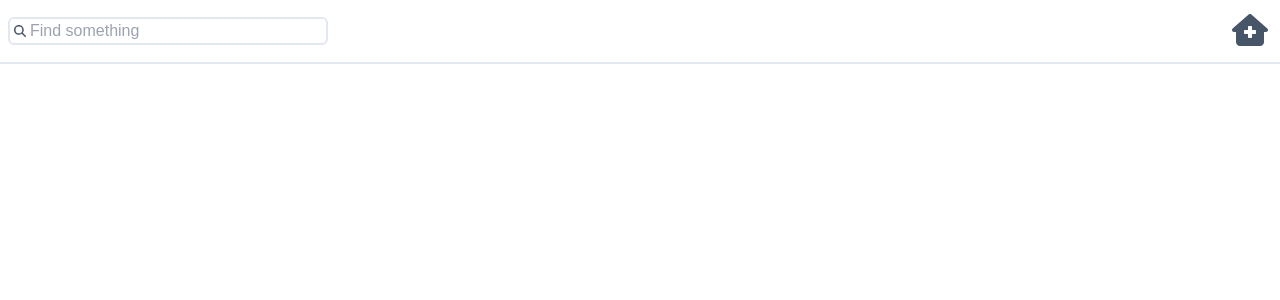
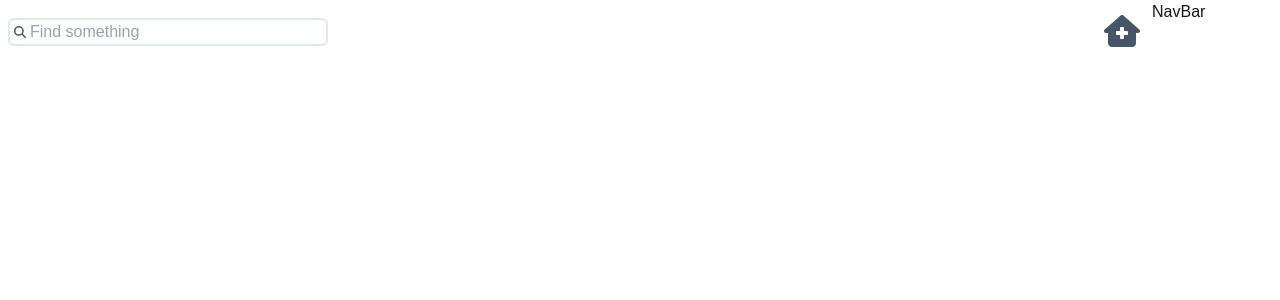
Before and after one commit to Tom-Staples/propertyPal, a Next.js app: page / in a window 1280 px wide. Shown: the top 300 px of the page. Built offline with nearby package versions, Linux system fonts and the light colour scheme.

Commit message:
Layout styling changed to grid & applied to header

```diff
--- a/app/components/header/header.tsx
+++ b/app/components/header/header.tsx
@@ -4,7 +4,7 @@ import IconBar from '@/components/iconBar';
 
 const Header = () => {
   return (
-    <header className='h-16 border-b-2 border-slate-200 p-2 flex justify-between items-center'>
+    <header className='h-16 p-2 flex justify-between items-center col-span-9'>
       <SearchBar />
       <IconBar />
     </header>
--- a/app/page.tsx
+++ b/app/page.tsx
@@ -1,9 +1,11 @@
 import Header from '@/components/header/header';
+import NavBar from '@/components/navBar';
 
 export default function Home() {
   return (
-    <div>
+    <div className='grid grid-rows-2 grid-cols-10'>
       <Header />
+      <NavBar />
     </div>
   );
 }
```
